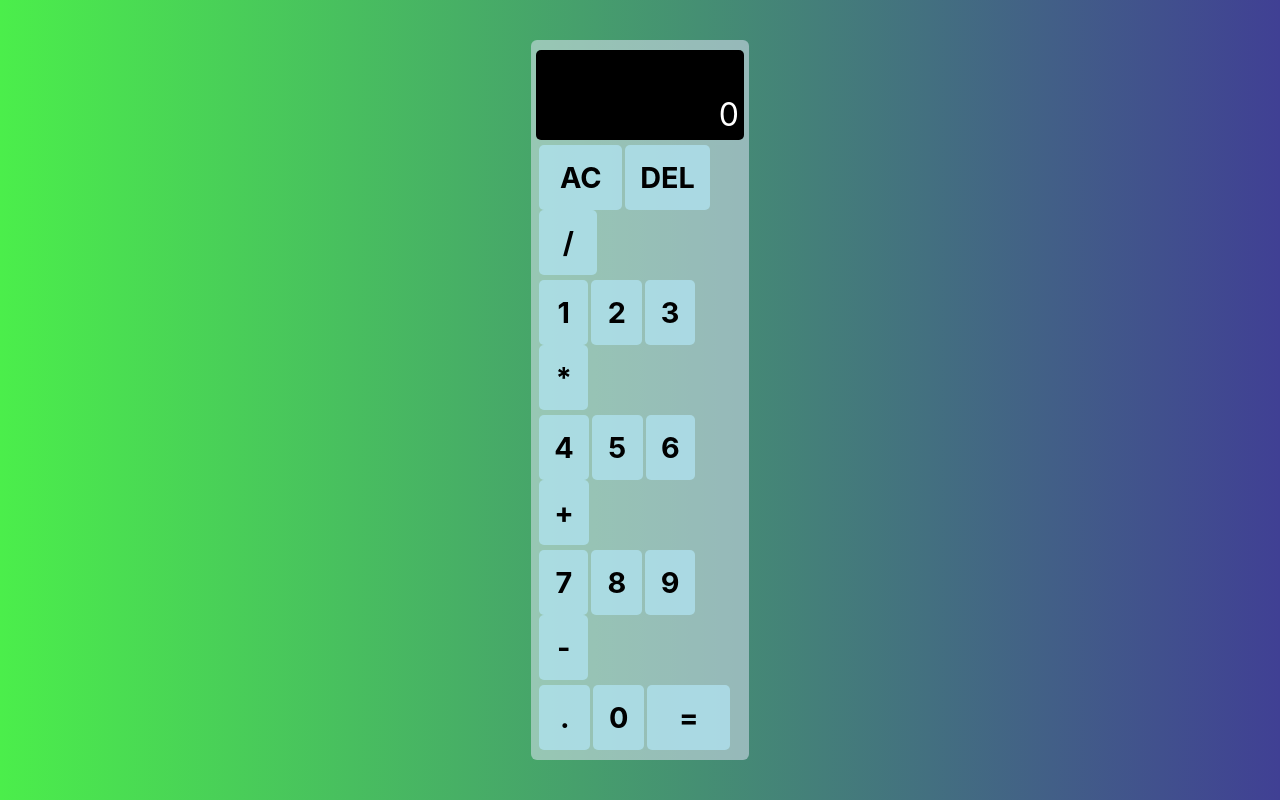
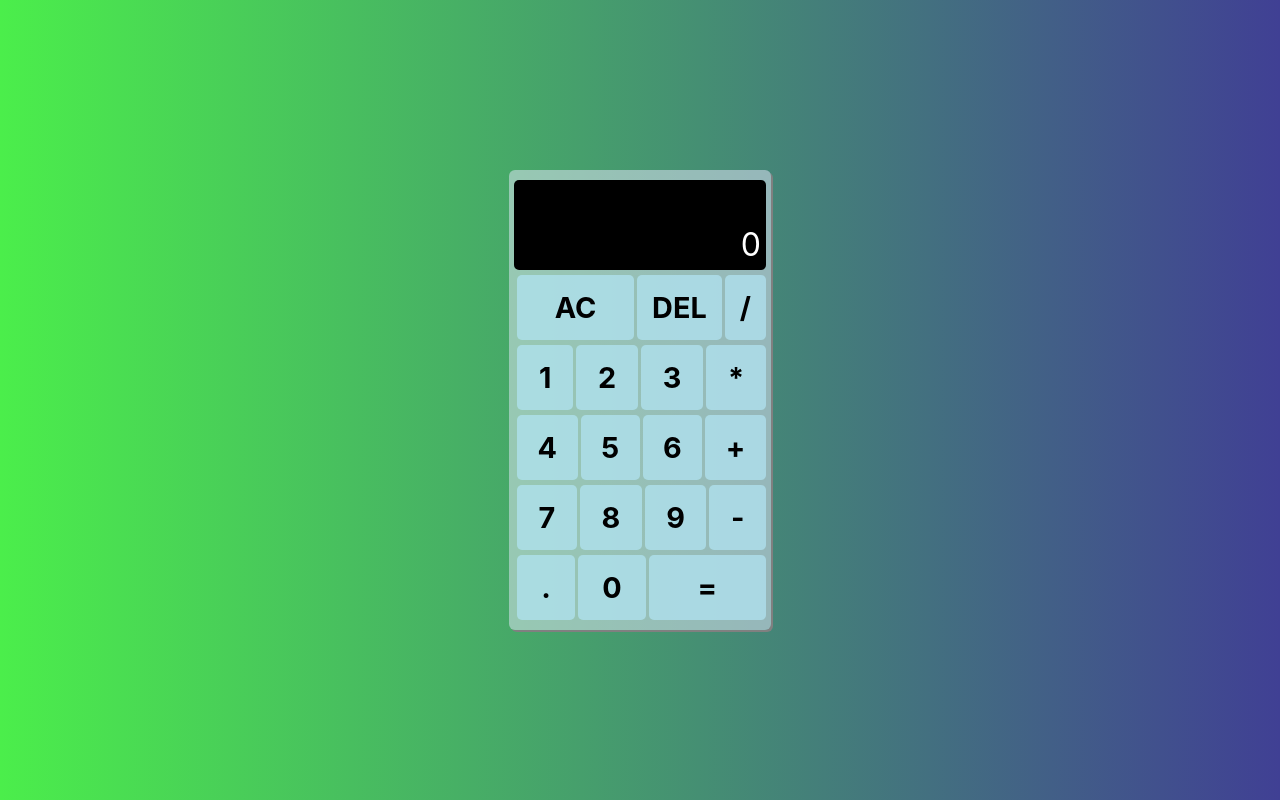
Before and after one commit to paren-thesis/Calculator, a React (Vite) app: page / in a window 1280 px wide. Built offline with nearby package versions, Linux system fonts and the light colour scheme.

Commit message:
Edit App.css

```diff
--- a/src/App.css
+++ b/src/App.css
@@ -17,7 +17,7 @@
   background: rgba(232, 232, 255, 0.493);
   padding: 10px 5px;
   min-width: 16%;
-  box-shadow: 2px 2px 7 gray;
+  box-shadow: 2px 2px 0 gray;
   border-radius: 6px;
 }
 
@@ -41,28 +41,25 @@
   gap: 5px;
 }
 
-.row1 button:nth-child(1) {
-  min-width: 40%;
+.row1 {
+  display: grid;
+  grid-template-columns: 120px auto auto;
 }
-
-.row1 button:nth-child(2), .row1 button:nth-child(3){
-  min-width: 28%;
+.row2 {
+  display: grid;
+  grid-template-columns: auto auto auto auto;
 }
-
-.row2 button:nth-child(1), button:nth-child(2), button:nth-child(3), button:nth-child(4) {
-  min-width: 23.7%;
+.row3 {
+  display: grid;
+  grid-template-columns: auto auto auto auto;
 }
-
-.row3 button:nth-child(1), button:nth-child(2), button:nth-child(3), button:nth-child(4) {
-  min-width: 23.7%;
+.row4{
+  display: grid;
+  grid-template-columns: auto auto auto auto;
 }
-
-.row4 button:nth-child(1), button:nth-child(2), button:nth-child(3), button:nth-child(4) {
-  min-width: 23.7%;
-}
-
-.row5 button:nth-child(1), button:nth-child(2){
-  min-width: 24.6%;
+.row5 {
+  display: grid;
+  grid-template-columns: auto auto 120px;
 }
 
 .row5 button:nth-child(3) {
```
